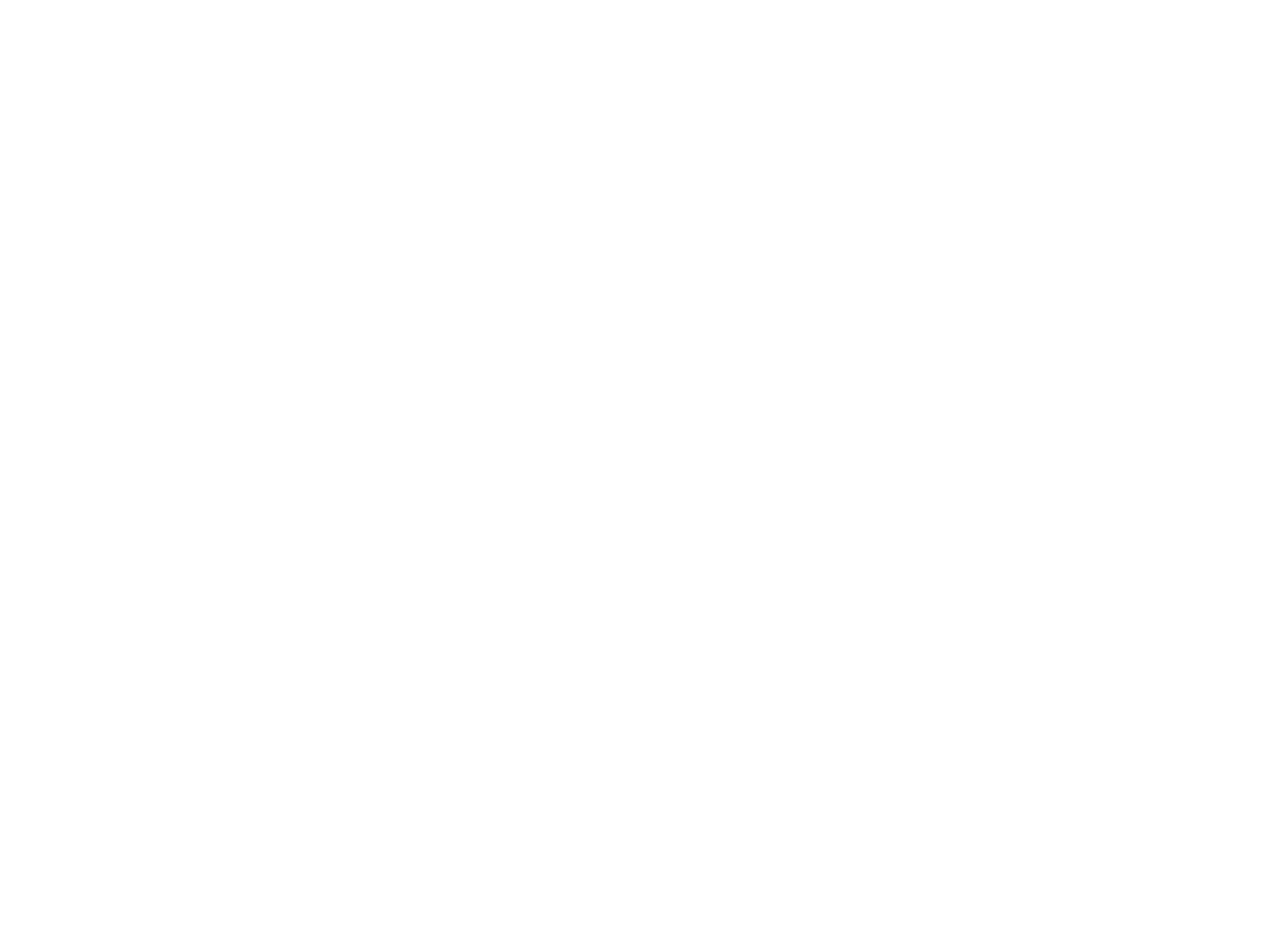
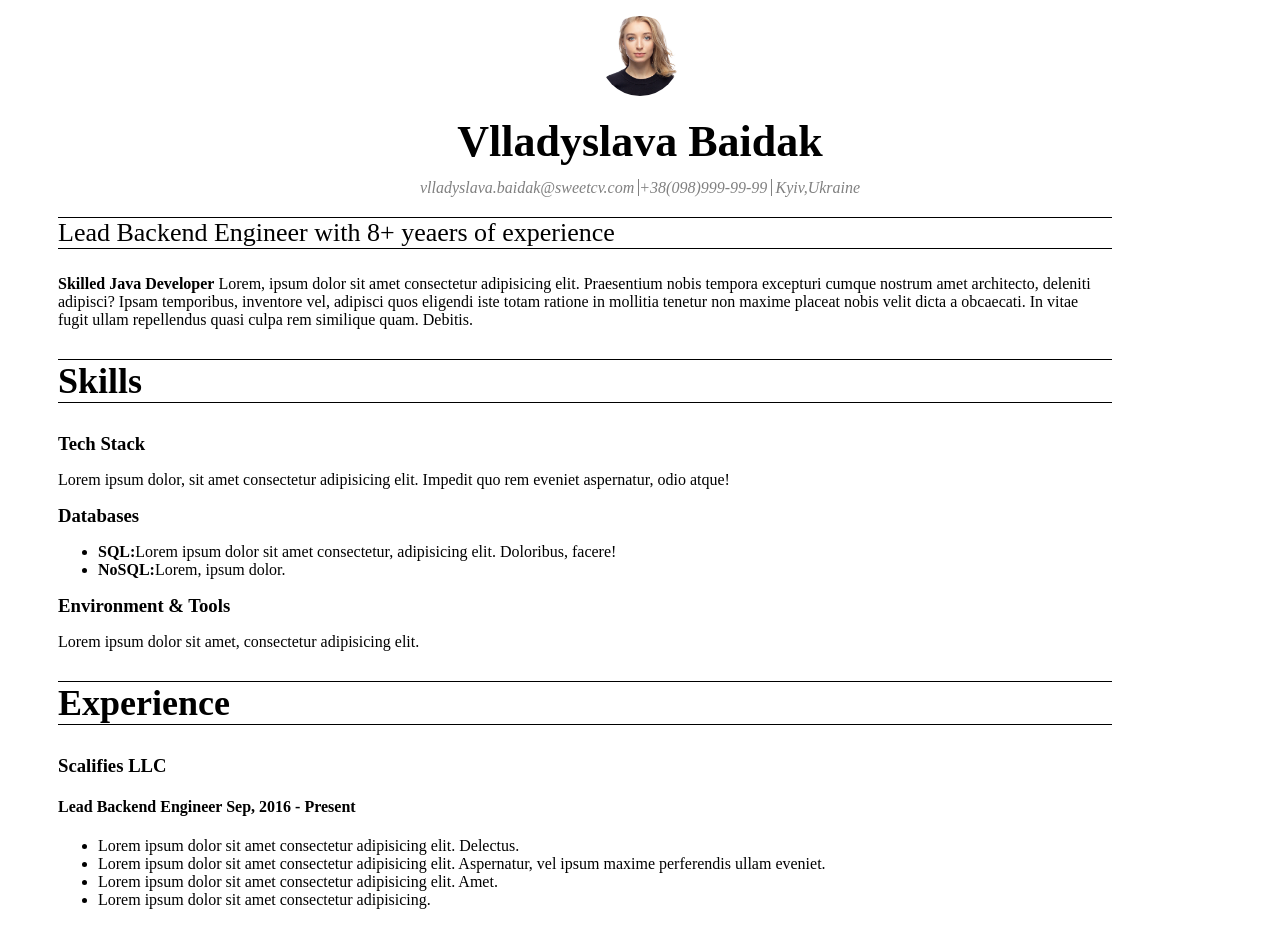
Before and after one commit to stanislavBenet/html-css-homework-12.12, a plain HTML site: page index.html in a window 1280 px wide. Before the commit the page ends 800 px from the top, so only its background shows below. Drawn offline with Linux system fonts and the light colour scheme.

Commit message:
Add HW 12.12 CV

```diff
--- a/assets/css/style.css
+++ b/assets/css/style.css
@@ -0,0 +1,55 @@
+.main_img {
+  text-align: center;
+}
+img {
+  border-radius: 50%;
+  object-fit: cover;
+}
+h1 {
+  font-size: 44px;
+  text-align: center;
+  margin-top: 12px;
+  margin-bottom: 12px;
+}
+.contact_info {
+  text-align: center;
+}
+
+a {
+  color: gray;
+  text-decoration: none;
+}
+
+.middle_info {
+  border-left: 0.1em solid gray;
+  border-right: 0.1em solid gray;
+  padding-right: 0.2em;
+  margin-top: 10px;
+}
+
+.unique_info {
+  font-size: 26px;
+  text-align: left;
+  border-top: 1px solid black;
+  border-bottom: 1px solid black;
+  margin-top: 20px;
+}
+
+article {
+  margin-left: 50px;
+  margin-right: 10em;
+}
+
+h2 {
+  font-size: 36px;
+  border-bottom: 1px solid black;
+  border-top: 1px solid black;
+}
+
+h3 {
+  margin: auto;
+}
+
+.content {
+  font-size: 16px;
+}
--- a/index.html
+++ b/index.html
@@ -1,12 +1,76 @@
 <!DOCTYPE html>
 <html lang="en">
-<head>
-  <meta charset="UTF-8">
-  <meta http-equiv="X-UA-Compatible" content="IE=edge">
-  <meta name="viewport" content="width=device-width, initial-scale=1.0">
-  <title>Document</title>
-</head>
-<body>
-
-</body>
+  <head>
+    <meta charset="UTF-8" />
+    <meta http-equiv="X-UA-Compatible" content="IE=edge" />
+    <meta name="viewport" content="width=device-width, initial-scale=1.0" />
+    <link rel="stylesheet" href="/assets/css/style.css" />
+    <title>Document</title>
+  </head>
+  <body>
+    <header>
+      <p class="main_img">
+        <img src="assets/images/photo.jpg" alt="фото" width="80" height="80" />
+      </p>
+      <h1><strong>Vlladyslava Baidak</strong></h1>
+      <address class="contact_info">
+        <a href="mailto:vlladyslava.baidak@sweetcv.com">vlladyslava.baidak@sweetcv.com</a>
+        <span class="middle_info"
+          ><a href="tel:+38(098)999-99-99">+38(098)999-99-99</a></span
+        >
+        <a href="Kyiv,Ukraine">Kyiv,Ukraine</a>
+      </address>
+    </header>
+    <main>
+      <article>
+        <p class="unique_info">Lead Backend Engineer with 8+ yeaers of experience</p>
+      </article>
+      <article class="content">
+        <p>
+          <strong>Skilled Java Developer</strong> Lorem, ipsum dolor sit amet consectetur
+          adipisicing elit. Praesentium nobis tempora excepturi cumque nostrum amet
+          architecto, deleniti adipisci? Ipsam temporibus, inventore vel, adipisci quos
+          eligendi iste totam ratione in mollitia tenetur non maxime placeat nobis velit
+          dicta a obcaecati. In vitae fugit ullam repellendus quasi culpa rem similique
+          quam. Debitis.
+        </p>
+      </article>
+      <article class="content">
+        <h2>Skills</h2>
+        <section>
+          <h3>Tech Stack</h3>
+          <p>
+            Lorem ipsum dolor, sit amet consectetur adipisicing elit. Impedit quo rem
+            eveniet aspernatur, odio atque!
+          </p>
+          <h3>Databases</h3>
+          <ul>
+            <li>
+              <strong>SQL:</strong>Lorem ipsum dolor sit amet consectetur, adipisicing
+              elit. Doloribus, facere!
+            </li>
+            <li><strong>NoSQL:</strong>Lorem, ipsum dolor.</li>
+          </ul>
+          <h3>Environment & Tools</h3>
+          <p>Lorem ipsum dolor sit amet, consectetur adipisicing elit.</p>
+        </section>
+      </article>
+      <article class="content">
+        <h2>Experience</h2>
+        <section>
+          <h3>Scalifies LLC</h3>
+          <h4>Lead Backend Engineer Sep, 2016 - Present</h4>
+          <ul>
+            <li>Lorem ipsum dolor sit amet consectetur adipisicing elit. Delectus.</li>
+            <li>
+              Lorem ipsum dolor sit amet consectetur adipisicing elit. Aspernatur, vel
+              ipsum maxime perferendis ullam eveniet.
+            </li>
+            <li>Lorem ipsum dolor sit amet consectetur adipisicing elit. Amet.</li>
+            <li>Lorem ipsum dolor sit amet consectetur adipisicing.</li>
+          </ul>
+        </section>
+      </article>
+    </main>
+  </body>
 </html>
```
Also changed, not shown: assets/images/photo.jpg (added).
